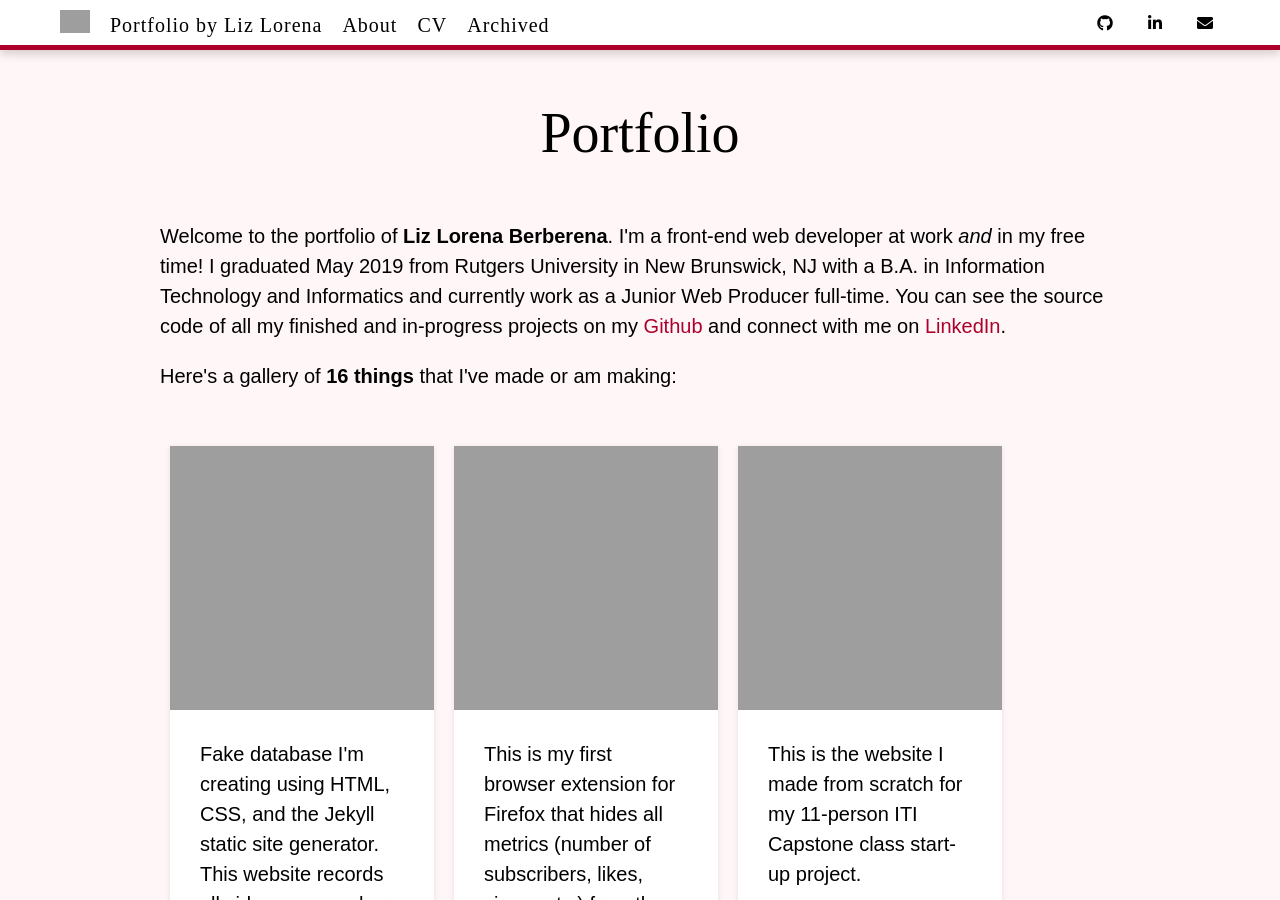
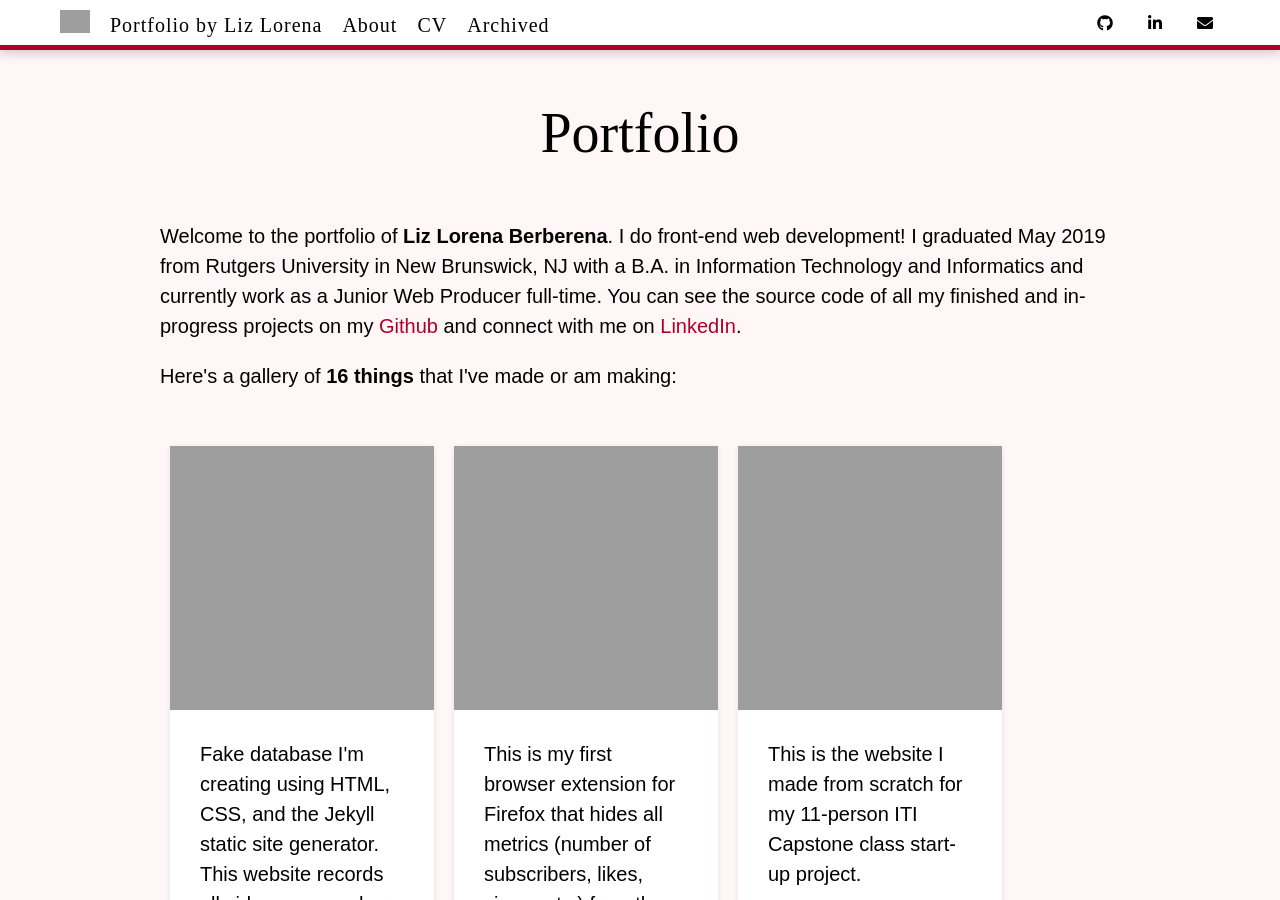
Before and after one commit to liz-lorena/mid-2019, a Jekyll site: the page built from index.html, in a window 1280 px wide and 900 px high. Built offline with Jekyll 4.4.1, drawn with Linux system fonts in a browser that asks for light colours; nearby versions of some CDN libraries; the list of posts is cut into pages by our own code.

Commit message:
Update index.html

```diff
--- a/index.html
+++ b/index.html
@@ -5,7 +5,7 @@ title: Portfolio
 
 <h1>Portfolio</h1>
 
-<p>Welcome to the portfolio of <strong>Liz Lorena Berberena</strong>. I'm a front-end web developer at work <em>and</em> in my free time! I graduated May 2019 from Rutgers University in New Brunswick, NJ with a B.A. in Information Technology and Informatics and currently work as a Junior Web Producer full-time. You can see the source code of all my finished and in-progress projects on my <a href="http://github.lizlorena.com" target="_blank" rel="noopener">Github</a> and connect with me on <a href="http://linkedin.com/in/lizlorena" target="_blank" rel="noopener">LinkedIn</a>.
+<p>Welcome to the portfolio of <strong>Liz Lorena Berberena</strong>. I do front-end web development! I graduated May 2019 from Rutgers University in New Brunswick, NJ with a B.A. in Information Technology and Informatics and currently work as a Junior Web Producer full-time. You can see the source code of all my finished and in-progress projects on my <a href="http://github.lizlorena.com" target="_blank" rel="noopener">Github</a> and connect with me on <a href="http://linkedin.com/in/lizlorena" target="_blank" rel="noopener">LinkedIn</a>.
 
 <p>Here's a gallery of <strong><span>
 
```
